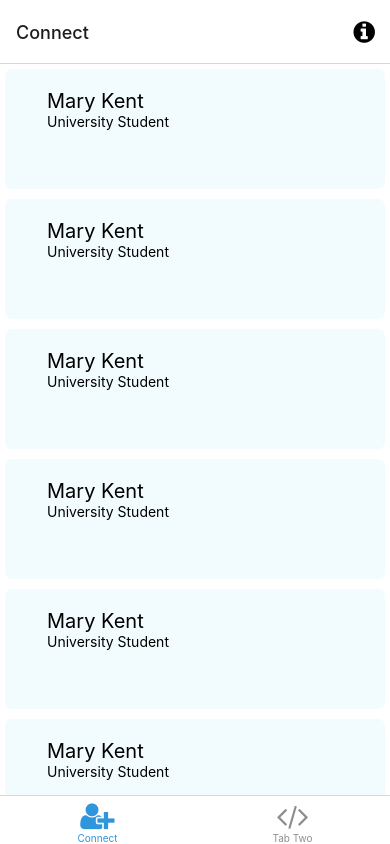
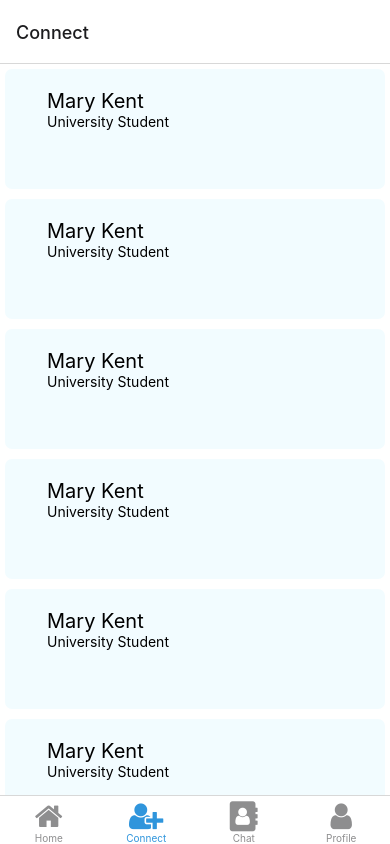
Before and after one commit to jordanlipson/Solis, a React Native app: screen /Connect in a window 390 px wide. Built offline with nearby package versions, Linux system fonts and the light colour scheme; what expo-linking would draw is missing.

Commit message:
Add tabs

```diff
--- a/components/Profile.tsx
+++ b/components/ConnectProfile.tsx
@@ -1,9 +1,9 @@
 import React from "react";
 import { ReactNode } from "react"
 import { StyleSheet } from "react-native"
-import { Text, View } from '../components/Themed';
+import { Text, View } from './Themed';
 
-class Profile extends React.Component<any, any> {
+class ConnectProfile extends React.Component<any, any> {
   render = () : ReactNode => {
     return <View style={styles.profile}>
       <View style={styles.picture}></View>
@@ -45,4 +45,4 @@ const styles = StyleSheet.create({
   }
 });
 
-export default Profile;
+export default ConnectProfile;
--- a/navigation/index.tsx
+++ b/navigation/index.tsx
@@ -14,10 +14,12 @@ import Colors from '../constants/Colors';
 import useColorScheme from '../hooks/useColorScheme';
 import ModalScreen from '../screens/ModalScreen';
 import NotFoundScreen from '../screens/NotFoundScreen';
-import TabTwoScreen from '../screens/TabTwoScreen';
 import { RootStackParamList, RootTabParamList, RootTabScreenProps } from '../types';
 import LinkingConfiguration from './LinkingConfiguration';
-import ConnectScreen from '../screens/Connect';
+import HomeScreen from '../screens/HomeScreen';
+import ChatScreen from '../screens/ChatScreen';
+import ProfileScreen from '../screens/ProfileScreen';
+import ConnectScreen from '../screens/ConnectScreen';
 
 export default function Navigation({ colorScheme }: { colorScheme: ColorSchemeName }) {
   return (
@@ -63,33 +65,49 @@ function BottomTabNavigator() {
         tabBarActiveTintColor: Colors[colorScheme].tint,
       }}>
       <BottomTab.Screen
+        name="Home"
+        component={HomeScreen}
+        options={{
+          title: 'Home',
+          tabBarIcon: ({ color }) => <TabBarIcon name="home" color={color} />,
+        }}
+      />
+      <BottomTab.Screen
         name="Connect"
         component={ConnectScreen}
         options={({ navigation }: RootTabScreenProps<'Connect'>) => ({
           title: 'Connect',
           tabBarIcon: ({ color }) => <TabBarIcon name="user-plus" color={color} />,
-          headerRight: () => (
-            <Pressable
-              onPress={() => navigation.navigate('Modal')}
-              style={({ pressed }) => ({
-                opacity: pressed ? 0.5 : 1,
-              })}>
-              <FontAwesome
-                name="info-circle"
-                size={25}
-                color={Colors[colorScheme].text}
-                style={{ marginRight: 15 }}
-              />
-            </Pressable>
-          ),
+          // headerRight: () => (
+          //   <Pressable
+          //     onPress={() => navigation.navigate('Modal')}
+          //     style={({ pressed }) => ({
+          //       opacity: pressed ? 0.5 : 1,
+          //     })}>
+          //     <FontAwesome
+          //       name="info-circle"
+          //       size={25}
+          //       color={Colors[colorScheme].text}
+          //       style={{ marginRight: 15 }}
+          //     />
+          //   </Pressable>
+          // ),
         })}
       />
       <BottomTab.Screen
-        name="TabTwo"
-        component={TabTwoScreen}
+        name="Chat"
+        component={ChatScreen}
         options={{
-          title: 'Tab Two',
-          tabBarIcon: ({ color }) => <TabBarIcon name="code" color={color} />,
+          title: 'Chat',
+          tabBarIcon: ({ color }) => <TabBarIcon name="address-book" color={color} />,
+        }}
+      />
+      <BottomTab.Screen
+        name="Profile"
+        component={ProfileScreen}
+        options={{
+          title: 'Profile',
+          tabBarIcon: ({ color }) => <TabBarIcon name="user" color={color} />,
         }}
       />
     </BottomTab.Navigator>
--- a/package.json
+++ b/package.json
@@ -14,7 +14,7 @@
     "preset": "jest-expo"
   },
   "dependencies": {
-    "@expo/vector-icons": "^12.0.0",
+    "@expo/vector-icons": "^12.0.5",
     "@react-navigation/bottom-tabs": "^6.0.5",
     "@react-navigation/native": "^6.0.2",
     "@react-navigation/native-stack": "^6.1.0",
--- /dev/null
+++ b/screens/ChatScreen.tsx
@@ -0,0 +1,18 @@
+import { Text, ScrollView, StyleSheet } from 'react-native';
+import React from "react";
+
+class ChatScreen extends React.Component {
+  render(): React.ReactNode {
+    return (
+      <ScrollView>
+        <Text>chat screen here</Text>
+      </ScrollView>
+    );
+  }
+}
+
+const styles = StyleSheet.create({
+
+});
+
+export default ChatScreen;
--- a/screens/Connect.tsx
+++ b/screens/ConnectScreen.tsx
@@ -1,10 +1,7 @@
 import { ScrollView, StyleSheet } from 'react-native';
 import React from "react";
 
-import EditScreenInfo from '../components/EditScreenInfo';
-import Profile from '../components/Profile';
-import { Text, View } from '../components/Themed';
-import { RootTabScreenProps } from '../types';
+import ConnectProfile from '../components/ConnectProfile';
 
 import * as data from "../users.json";
 
@@ -19,7 +16,7 @@ class ConnectScreen extends React.Component {
         <EditScreenInfo path="/screens/TabOneScreen.tsx" /> */}
         {
           users.map((user, i) => {
-            return <Profile name={user.name} title={user.title} interests={user.interests} key={`user-${i}`} />
+            return <ConnectProfile name={user.name} title={user.title} interests={user.interests} key={`user-${i}`} />
           })
         }
       </ScrollView>
--- /dev/null
+++ b/screens/HomeScreen.tsx
@@ -0,0 +1,18 @@
+import { Text, ScrollView, StyleSheet } from 'react-native';
+import React from "react";
+
+class HomeScreen extends React.Component {
+  render(): React.ReactNode {
+    return (
+      <ScrollView>
+        <Text>home screen here</Text>
+      </ScrollView>
+    );
+  }
+}
+
+const styles = StyleSheet.create({
+
+});
+
+export default HomeScreen;
--- /dev/null
+++ b/screens/ProfileScreen.tsx
@@ -0,0 +1,18 @@
+import { Text, ScrollView, StyleSheet } from 'react-native';
+import React from "react";
+
+class ProfileScreen extends React.Component {
+  render(): React.ReactNode {
+    return (
+      <ScrollView>
+        <Text>profile screen here</Text>
+      </ScrollView>
+    );
+  }
+}
+
+const styles = StyleSheet.create({
+
+});
+
+export default ProfileScreen;
--- a/screens/TabTwoScreen.tsx
+++ /dev/null
@@ -1,31 +0,0 @@
-import { StyleSheet } from 'react-native';
-
-import EditScreenInfo from '../components/EditScreenInfo';
-import { Text, View } from '../components/Themed';
-
-export default function TabTwoScreen() {
-  return (
-    <View style={styles.container}>
-      <Text style={styles.title}>Tab Two</Text>
-      <View style={styles.separator} lightColor="#eee" darkColor="rgba(255,255,255,0.1)" />
-      <EditScreenInfo path="/screens/TabTwoScreen.tsx" />
-    </View>
-  );
-}
-
-const styles = StyleSheet.create({
-  container: {
-    flex: 1,
-    alignItems: 'center',
-    justifyContent: 'center',
-  },
-  title: {
-    fontSize: 20,
-    fontWeight: 'bold',
-  },
-  separator: {
-    marginVertical: 30,
-    height: 1,
-    width: '80%',
-  },
-});
--- a/types.tsx
+++ b/types.tsx
@@ -25,8 +25,10 @@ export type RootStackScreenProps<Screen extends keyof RootStackParamList> = Nati
 >;
 
 export type RootTabParamList = {
+  Home: undefined;
   Connect: undefined;
-  TabTwo: undefined;
+  Chat: undefined;
+  Profile: undefined;
 };
 
 export type RootTabScreenProps<Screen extends keyof RootTabParamList> = CompositeScreenProps<
```
Also changed, not shown: 1 other file (tests, documents, lock files or other folders).
